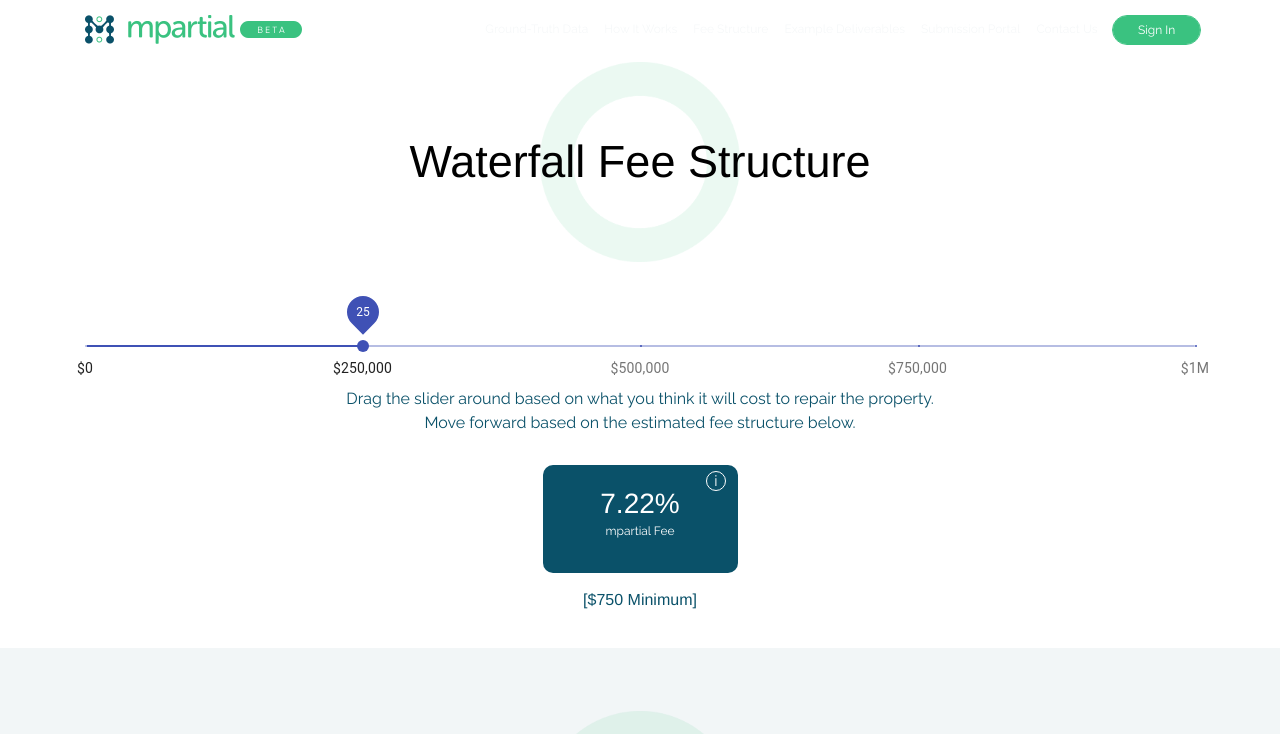
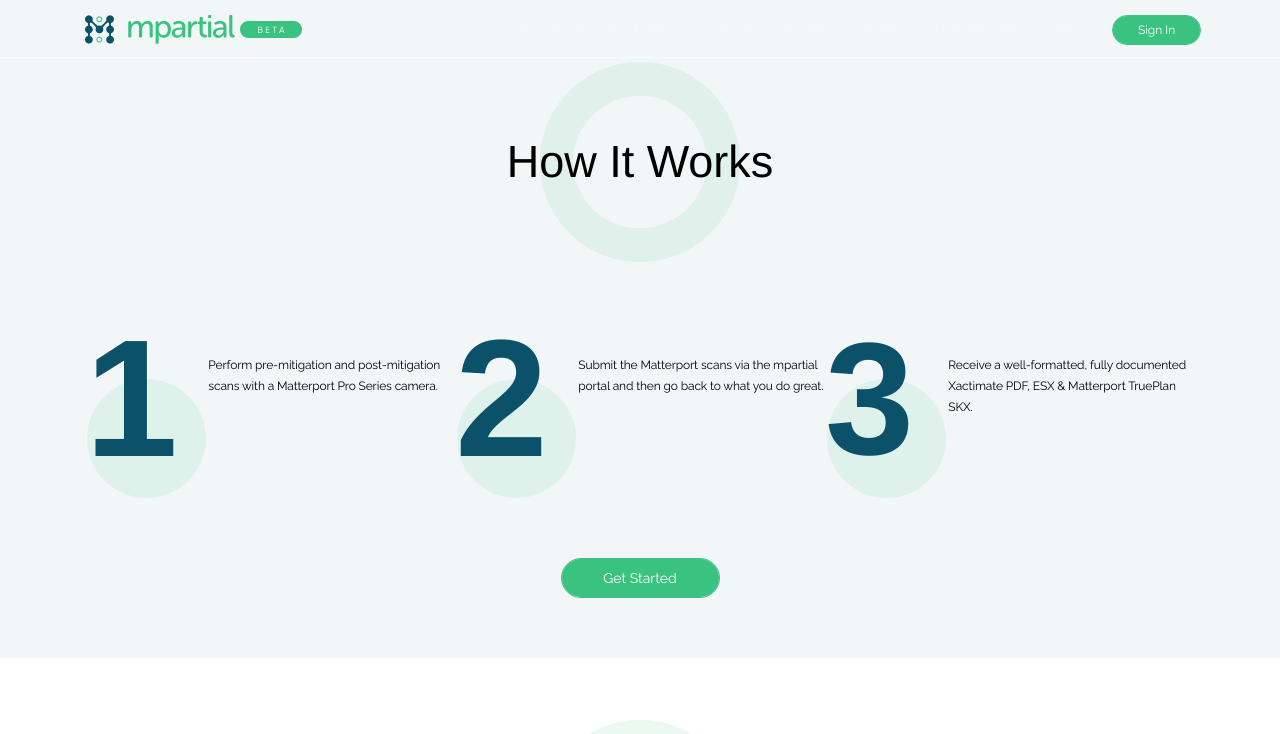
Before and after one commit to Asmar09/React-Webite, a React (Create React App) app: page / in a window 1280 px wide. Shown: the top 734 px of the page. Built offline with nearby package versions, Linux system fonts and the light colour scheme.

Commit message:
Work Steps Flow complete

```diff
--- a/src/App.js
+++ b/src/App.js
@@ -5,11 +5,13 @@ import Footer from './component/footer';
 import ContactUs from './AppData/ContactUs';
 import ExampleData from './AppData/ExampleData';
 import FeeStructure from './AppData/FeeStructure';
+import WorksSteps from './AppData/WorksSteps';
 
 function App() {
   return (
     <>
     <Header />
+    <WorksSteps />
     <FeeStructure />
     <ExampleData />
     <ContactUs />
--- /dev/null
+++ b/src/AppData/WorksSteps.js
@@ -0,0 +1,69 @@
+import React from "react";
+
+const WorksSteps = () => {
+  return (
+    <div>
+      <div className="mpartial_section howitworks">
+        <div className="container">
+          <div className="title center">
+            <div className="row">
+              <div className="col">
+                <h2 className="section_title_text">How It Works</h2>
+              </div>
+            </div>
+          </div>
+          <div className="data_points">
+            <div className="row no-gutters">
+              <div className="col-md-4 col-sm-12">
+                <div className="data_point_item row no-gutters">
+                  <div className="data_number data_number_1 col-md-4 col-sm-12">
+                    1
+                  </div>
+                  <div className="data_text  col-md-8 col-sm-12 ">
+                    <a href="https://www.getinsights.org/matterport-standards/">
+                      Perform pre-mitigation and post-mitigation scans with a
+                      Matterport Pro Series camera.
+                    </a>
+                  </div>
+                </div>
+              </div>
+              <div className="col-md-4 col-sm-12">
+                <div className="data_point_item row no-gutters">
+                  <div className="data_number data_number_2 col-md-4 col-sm-12">
+                    2
+                  </div>
+                  <div className="data_text  col-md-8 col-sm-12 ">
+                    <span>
+                      Submit the Matterport scans via the mpartial portal and
+                      then go back to what you do great.
+                    </span>
+                  </div>
+                </div>
+              </div>
+              <div className="col-md-4 col-sm-12">
+                <div className="data_point_item row no-gutters">
+                  <div className="data_number data_number_3 col-md-4 col-sm-12">
+                    3
+                  </div>
+                  <div className="data_text  col-md-8 col-sm-12 ">
+                    <span>
+                      Receive a well-formatted, fully documented Xactimate PDF,
+                      ESX &amp; Matterport TruePlan SKX.
+                    </span>
+                  </div>
+                </div>
+              </div>
+            </div>
+          </div>
+          <div className="try_now_btn">
+            <a href="/login">
+              <button className="btn">Get Started</button>
+            </a>
+          </div>
+        </div>
+      </div>
+    </div>
+  );
+};
+
+export default WorksSteps;
```
